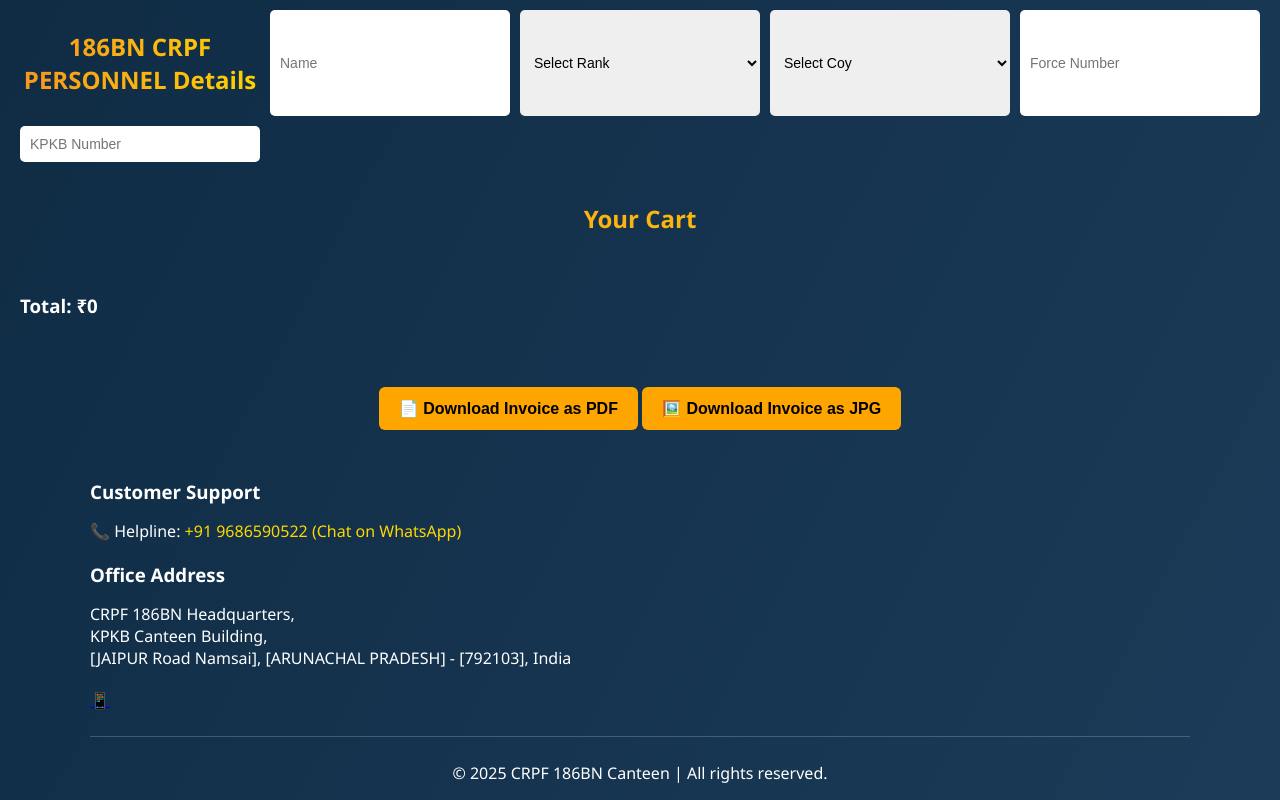
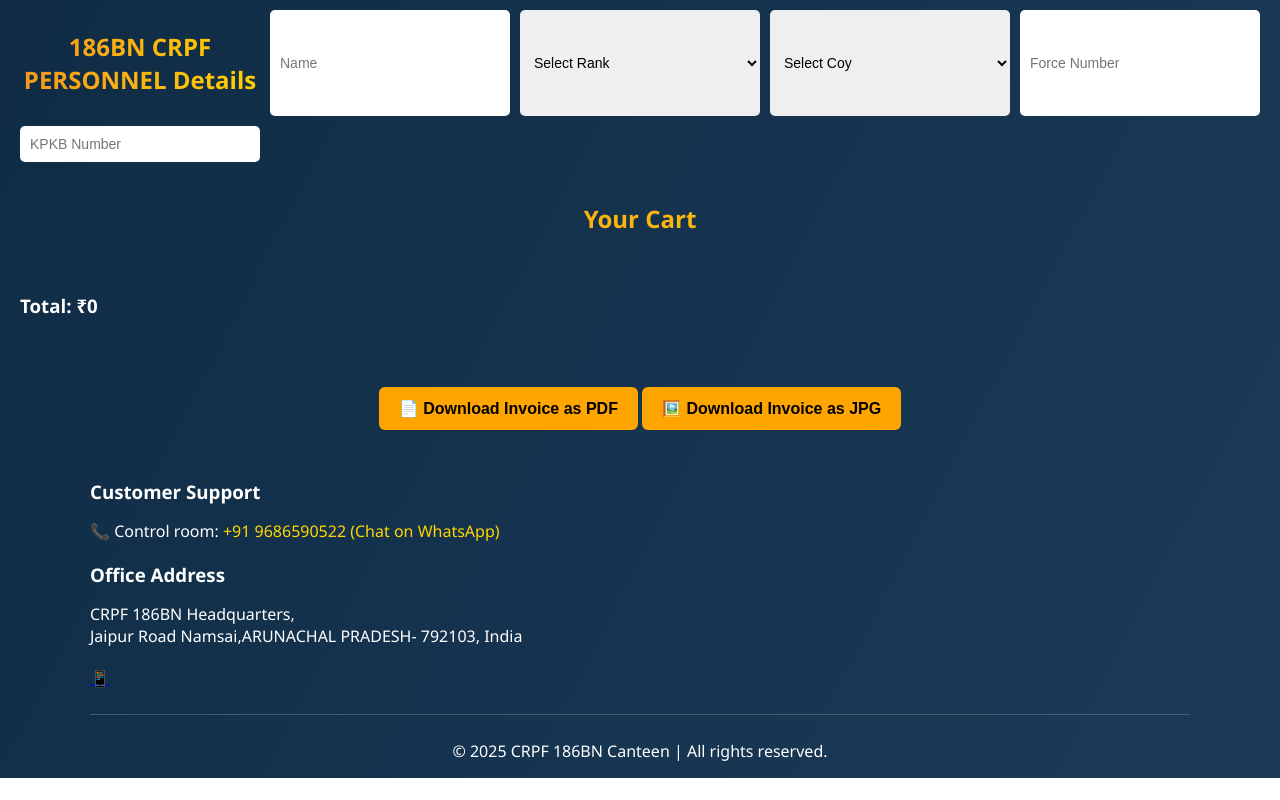
Before and after one commit to husenmudhol/Practice, a plain HTML site: page index.html in a window 1280 px wide. Shown: the part 1693-2493 px from the top of the page. After the commit the page ends 2471 px from the top, so only its background shows below. Drawn offline with nearby package versions, Linux system fonts and the light colour scheme.

Commit message:
Update index.html

```diff
--- a/index.html
+++ b/index.html
@@ -326,16 +326,16 @@
   <footer>
   <div style="max-width: 1100px; margin: auto; text-align: left;">
     <h3 style="margin-bottom: 15px;">Customer Support</h3>
-    <p>📞 Helpline:
+    <p>📞 Control room:
       <a href="https://wa.me/919686590522"
          style="color: #ffd700; text-decoration: none;"
          target="_blank">
          +91 9686590522 (Chat on WhatsApp)
-      </a>
+      </a
+        </p>
     <h3 style="margin: 20px 0 10px;">Office Address</h3>
     <p>CRPF 186BN Headquarters,<br>
-       KPKB Canteen Building,<br>
-       [JAIPUR Road Namsai], [ARUNACHAL PRADESH] - [792103], India</p>
+       Jaipur Road Namsai,ARUNACHAL PRADESH- 792103, India</p>
 
     <div class="social-icons" style="margin-top: 20px;">
       <a href="https://wa.me/919876543210" target="_blank">📱</a>
```
